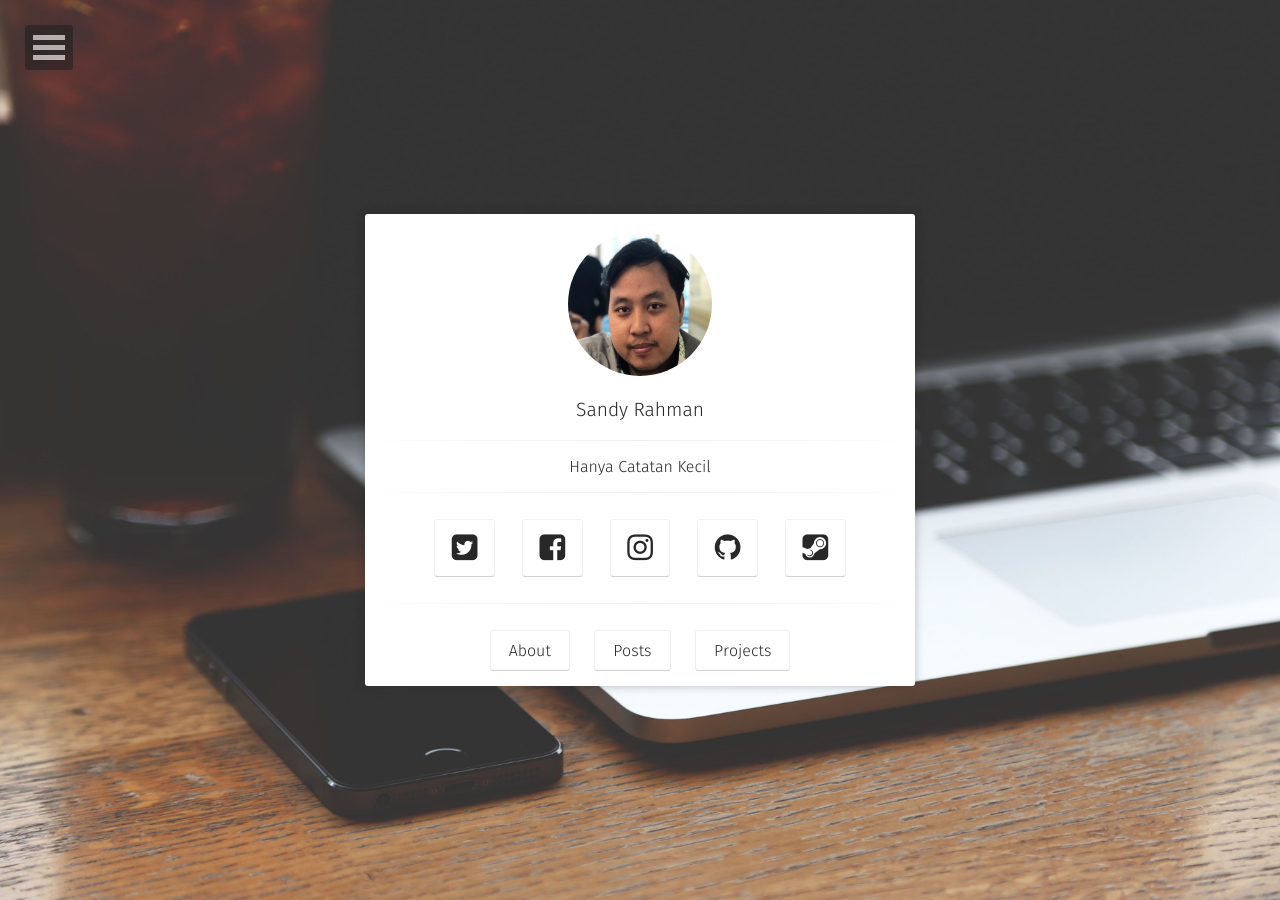
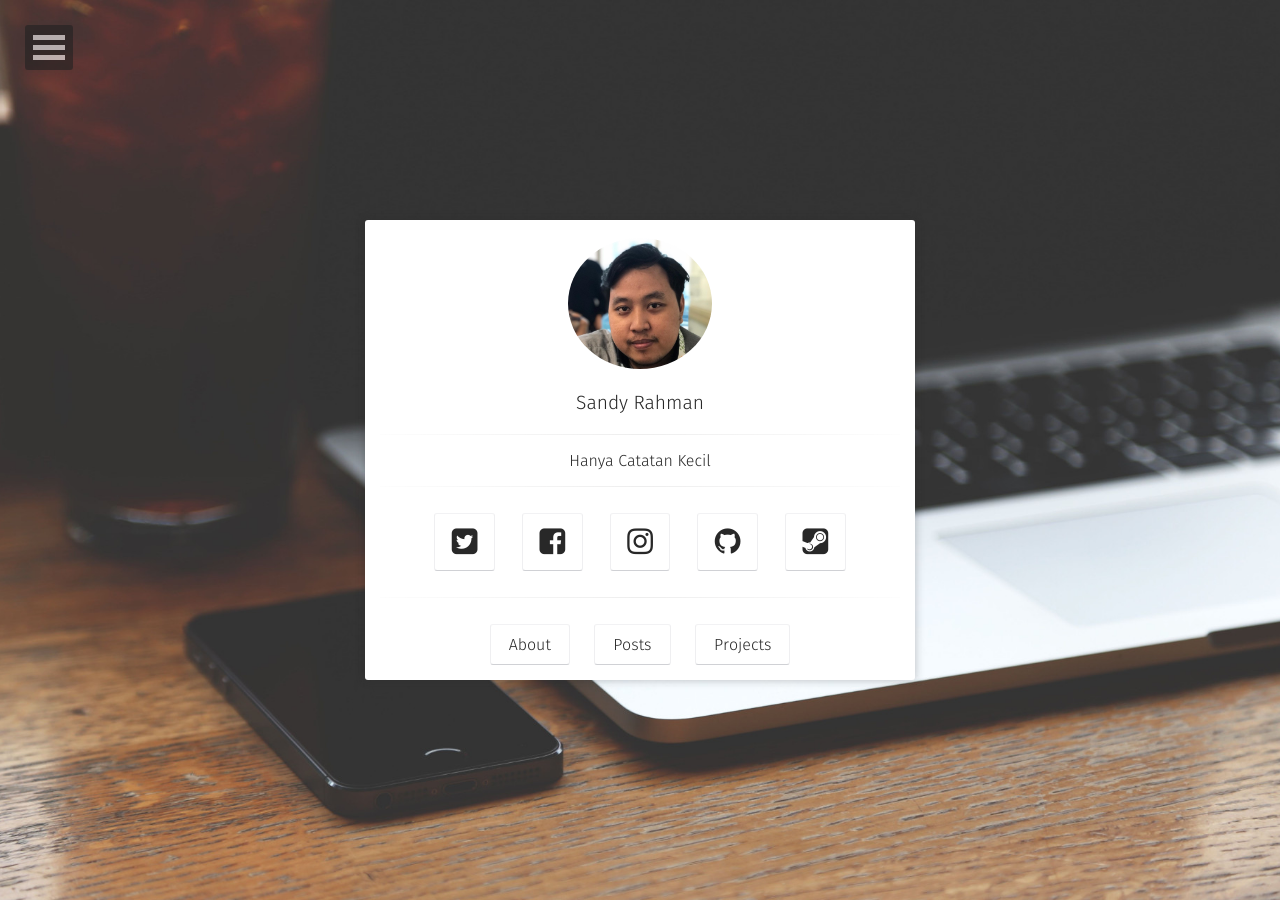
Before and after one commit to SandyRahman/sandyrahman.github.io, a Jekyll site: the page built from index.html, in a window 1280 px wide. Built offline with Jekyll 4.4.1, drawn with Linux system fonts in a browser that asks for light colours; some web fonts are replaced.

Commit message:
change _config.yml and element.scss

```diff
--- a/_config.yml
+++ b/_config.yml
@@ -9,7 +9,6 @@ background:         'assets/img/placeholder-big.jpg'
 tiled_bg:           false   # Set this true if you want to tile your background image, otherwise it will be covered
 locale:             en_US
 url:				https://sandyrahman.github.io
-#url:                https://taylantatli.github.io/Moon
 
 # Jekyll
 permalink:          /:title/
--- a/_sass/elements.scss
+++ b/_sass/elements.scss
@@ -120,7 +120,7 @@ img {
 .img-circle {
 	border-radius: 50%;
 	border: 3px solid $white;
-	height: 150px;
+	height: auto;
 	width: 150px;
 }
 .author-photo {
```
